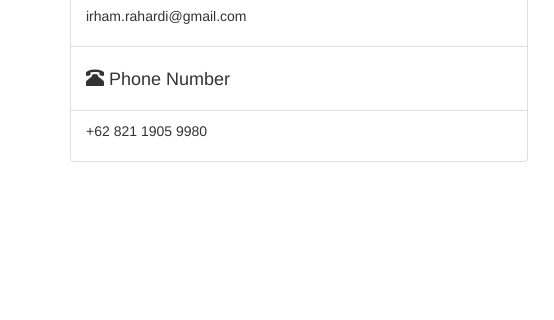
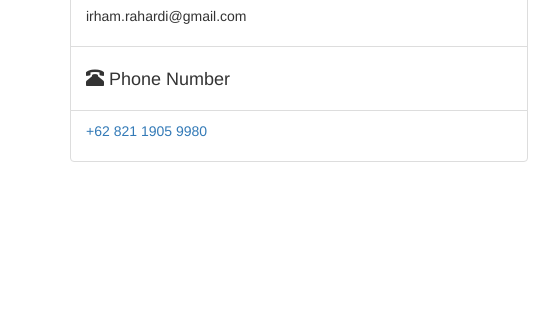
Before and after one commit to irham9019/irham9019.github.io, a plain HTML site: page index.html in a window 1280 px wide. Shown: the part 2020-2340 px from the top of the page, 0-554 px from the left. Drawn offline with Linux system fonts and the light colour scheme; grey boxes are pictures that could not be loaded.

Commit message:
Update index.html

```diff
--- a/index.html
+++ b/index.html
@@ -134,7 +134,7 @@
               <li class="list-group-item"><h4><i class="glyphicon glyphicon-envelope"></i> Email</h4></li>
               <li class="list-group-item"><p>irham.rahardi@gmail.com</p></li>
               <li class="list-group-item"><h4><i class="glyphicon glyphicon-phone-alt"></i> Phone Number</h4></li>
-              <li class="list-group-item"><p>+62 821 1905 9980</p></li>
+              <li class="list-group-item"><a href="https://wa.wizard.id/a509de"><p>+62 821 1905 9980</p></a></li>
             </ul>
           </div>
           <div class="col-lg-7">
```
